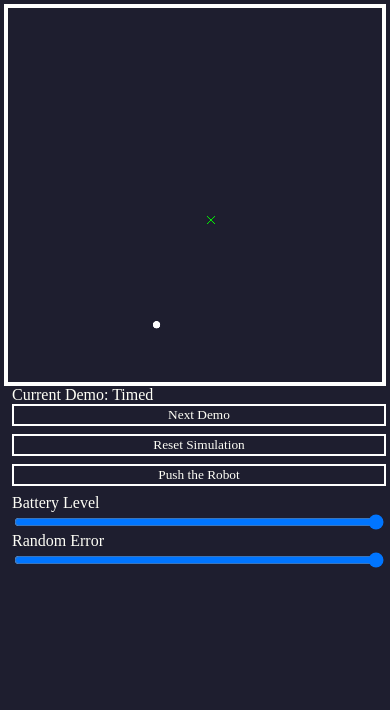
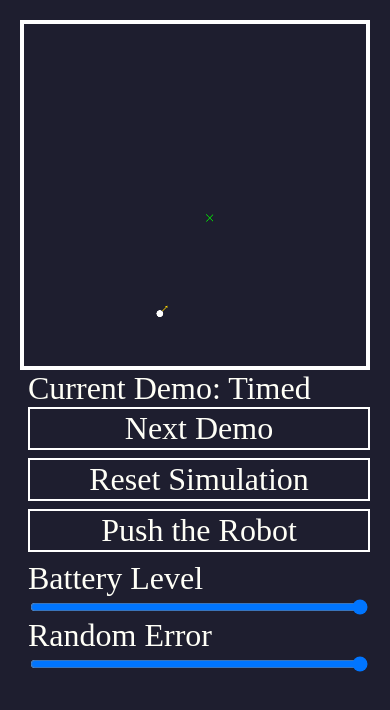
Before and after one commit to liu7d7/pathing-demos, a plain HTML site: page index.html in a window 390 px wide. Drawn offline with Linux system fonts and the light colour scheme.

Commit message:
bugfix: mobile, feat: arrow for vel

```diff
--- a/index.js
+++ b/index.js
@@ -57,8 +57,8 @@ const timed_state = {
     if (this.i >= this.actions.length) return;
 
     let a = this.actions[this.i];
-    this.x += Math.cos(a.direction) * a.speed * frict / 5 * (1 + (Math.random()) * 0.3 * vary / 5);
-    this.y -= Math.sin(a.direction) * a.speed * frict / 5 * (1 + (Math.random()) * 0.3 * vary / 5);
+    this.x += (this.vx = Math.cos(a.direction) * a.speed) * frict / 5 * (1 + (Math.random()) * 0.3 * vary / 5);
+    this.y -= (this.vy = Math.sin(a.direction) * a.speed) * frict / 5 * (1 + (Math.random()) * 0.3 * vary / 5);
 
     if (this.push_ticks) {
       this.push_ticks--;
@@ -72,7 +72,7 @@ const pid_to_point_state = {
   name: "PID to Point",
   time: 0,
   x: 0, y: 0, ix: 100, iy: 100,
-  i: 0,
+  i: 0, h: 0, vx: 0, vy: 0,
   error_sum: 0,
   last_error: 0,
   points: [{x: 300, y: 300}, {x: 600, y: 300}, {x: 200, y: 800}, {x: 800, y: 800}],
@@ -111,9 +111,10 @@ const pid_to_point_state = {
     correction *= 4;
 
     let dir = Math.atan2(-(this.points[this.i].y - this.y), this.points[this.i].x - this.x);
+    this.h = dir;
 
-    this.x += Math.cos(dir) * correction * frict / 5 * (1 + (Math.random()) * 0.3 * vary / 5);
-    this.y -= Math.sin(dir) * correction * frict / 5 * (1 + (Math.random()) * 0.3 * vary / 5);
+    this.x += (this.vx = Math.cos(dir) * correction) * frict / 5 * (1 + (Math.random()) * 0.3 * vary / 5);
+    this.y -= (this.vy = Math.sin(dir) * correction) * frict / 5 * (1 + (Math.random()) * 0.3 * vary / 5);
 
     if (this.push_ticks) {
       this.push_ticks--;
@@ -159,6 +160,21 @@ function draw_x(x, y, r, color) {
   ctx.stroke();
 }
 
+function draw_arrow(x1, y1, x2, y2, color) {
+  ctx.beginPath();
+  ctx.moveTo(x1, y1);
+  ctx.lineTo(x2, y2);
+  let angle = Math.atan2(-(y1 - y2), x1 - x2);
+  let angle1 = angle + Math.PI / 4;
+  let angle2 = angle - Math.PI / 4;
+  ctx.lineTo(x2 + 5 * Math.cos(angle1), y2 - 5 * Math.sin(angle1));
+  ctx.moveTo(x2, y2);
+  ctx.lineTo(x2 + 5 * Math.cos(angle2), y2 - 5 * Math.sin(angle2));
+  ctx.strokeStyle = color;
+  ctx.lineWidth = 2;
+  ctx.stroke();
+}
+
 function draw() {
   ctx.resetTransform();
   ctx.fillStyle = "#1e1e2f";
@@ -168,6 +184,7 @@ function draw() {
 
   switch (cur_demo) {
     case DEMO_TIMED: {
+      draw_arrow(timed_state.x, timed_state.y, timed_state.x + timed_state.vx * 15, timed_state.y - timed_state.vy * 15, "#ffd800");
       draw_circle(timed_state.x, timed_state.y, 10, "white");
       let target = timed_state.get_target();
       draw_x(target.x, target.y, 10, "#00ff00");
@@ -175,6 +192,7 @@ function draw() {
       break;
     }
     case DEMO_P2P: {
+      draw_arrow(pid_to_point_state.x, pid_to_point_state.y, pid_to_point_state.x + pid_to_point_state.vx * 15, pid_to_point_state.y - pid_to_point_state.vy * 15, "#ffd800");
       draw_circle(pid_to_point_state.x, pid_to_point_state.y, 10, "white");
       if (pid_to_point_state.i < pid_to_point_state.points.length) {
         draw_x(pid_to_point_state.points[pid_to_point_state.i].x, pid_to_point_state.points[pid_to_point_state.i].y, 5, "#ffd800");
--- a/style.css
+++ b/style.css
@@ -26,6 +26,15 @@ body {
   aspect-ratio: 1;
   border: 0.25rem solid white;
 }
+
+
+}
+
+@media (max-width: 768px) {
+body {
+  font-size: 32px;
+  padding: 1rem;
+}
 }
 
 .more {
@@ -39,6 +48,7 @@ button {
   color: inherit;
   font-family: inherit;
   hover: pointer;
+  font-size: inherit;
 }
 
 /* desktop */
```
